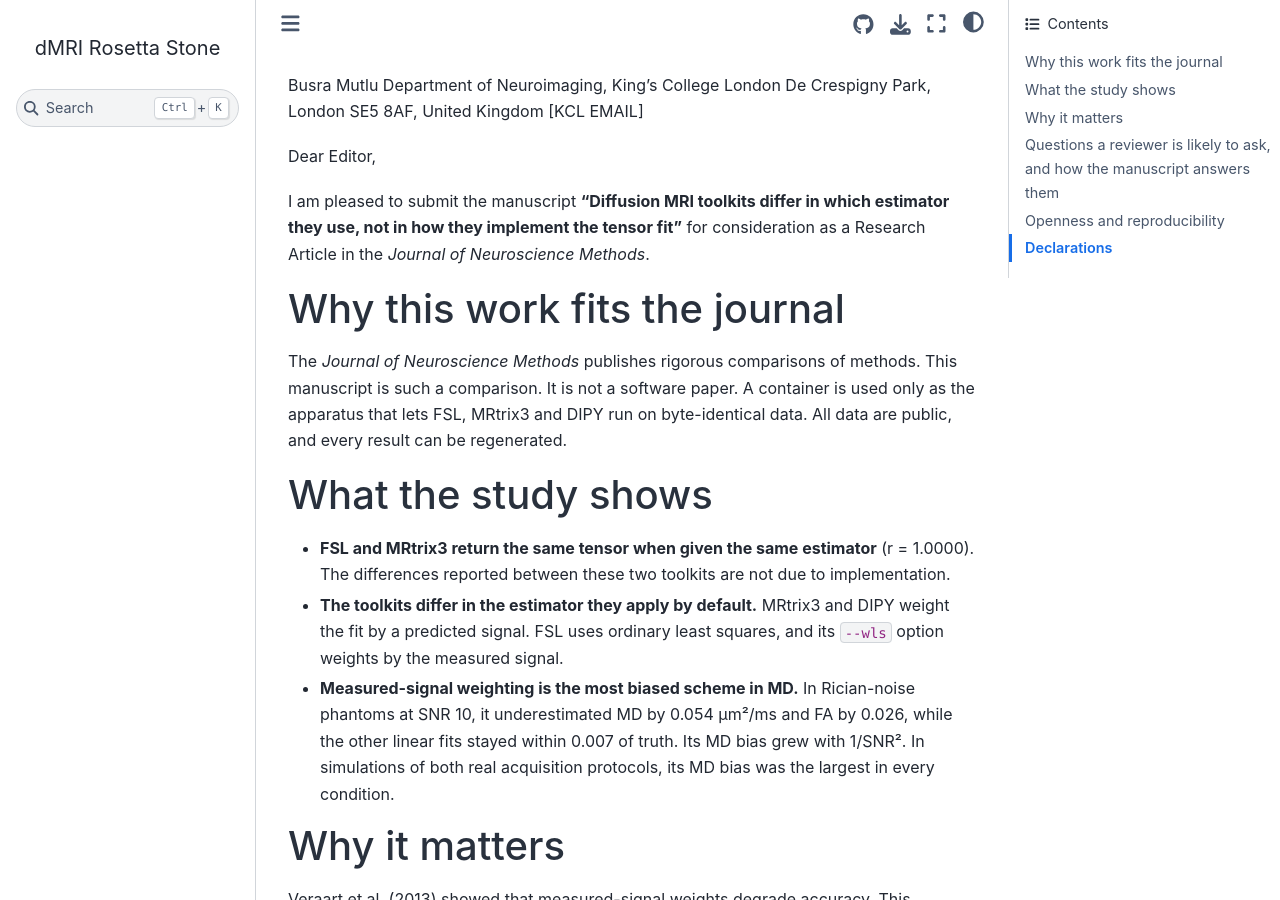
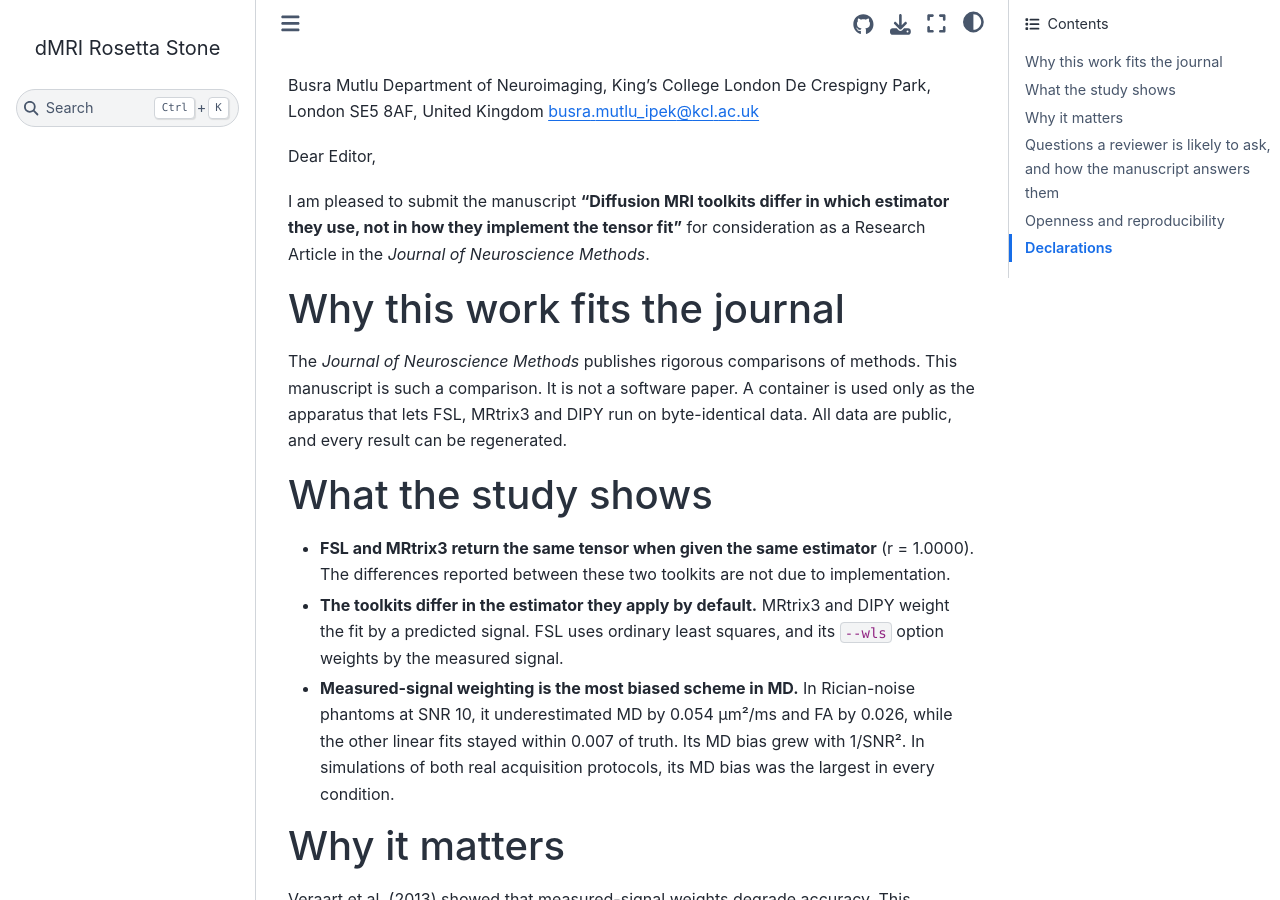
Before and after one commit to happybrotherhood/dmri-rosetta-stone, a Jupyter Book: the page built from cover_letter_jnm.md, in a window 1280 px wide and 900 px high. Built offline with Jupyter Book 1.0.4 settings and Sphinx 7.4.7 and the Sphinx Book theme 1.1.4, drawn with Linux system fonts in a browser that asks for light colours; pages that are not in the unit, such as notebooks, are missing from menus.

Commit message:
Fill in the corresponding author's e-mail
She typed the address into the built manuscript.docx while reading it, where the
next rebuild would have overwritten it. It belongs in the sources, so that every
rebuild carries it, and so the cover letter gets it too -- there the placeholder
was still standing.

Co-Authored-By: Claude Opus 5 <noreply@anthropic.com>
Claude-Session: https://claude.ai/code/session_01Wud2CkZ5pwEHAeXS56jgLS

```diff
--- a/cover_letter_jnm.md
+++ b/cover_letter_jnm.md
@@ -1,7 +1,7 @@
 Busra Mutlu
 Department of Neuroimaging, King's College London
 De Crespigny Park, London SE5 8AF, United Kingdom
-[KCL EMAIL]
+busra.mutlu_ipek@kcl.ac.uk
 
 Dear Editor,
 
```
Also changed, not shown: article_jnm.md (+1 -1 lines), 4 other files.
